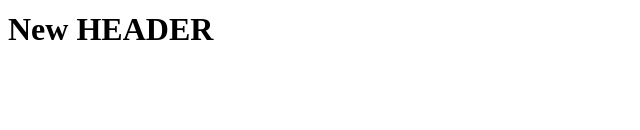
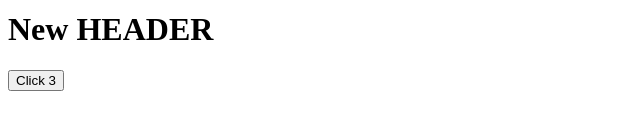
Before and after one commit to arekrgw/web-scrabble, a React (Create React App) app in the folder client/: page / in a window 1280 px wide. Shown: the part 172-302 px from the top of the page, without its empty margins (0-640 px from the left). Built offline with nearby package versions, Linux system fonts and the light colour scheme.

Commit message:
button added

```diff
--- a/client/src/App.js
+++ b/client/src/App.js
@@ -7,6 +7,7 @@ const App = () => {
       <p>Happy Coding</p>
       <p>Happy Coding</p>
       <h1>New HEADER</h1>
+      <button>Click 3</button>
     </div>
   );
 };
```
